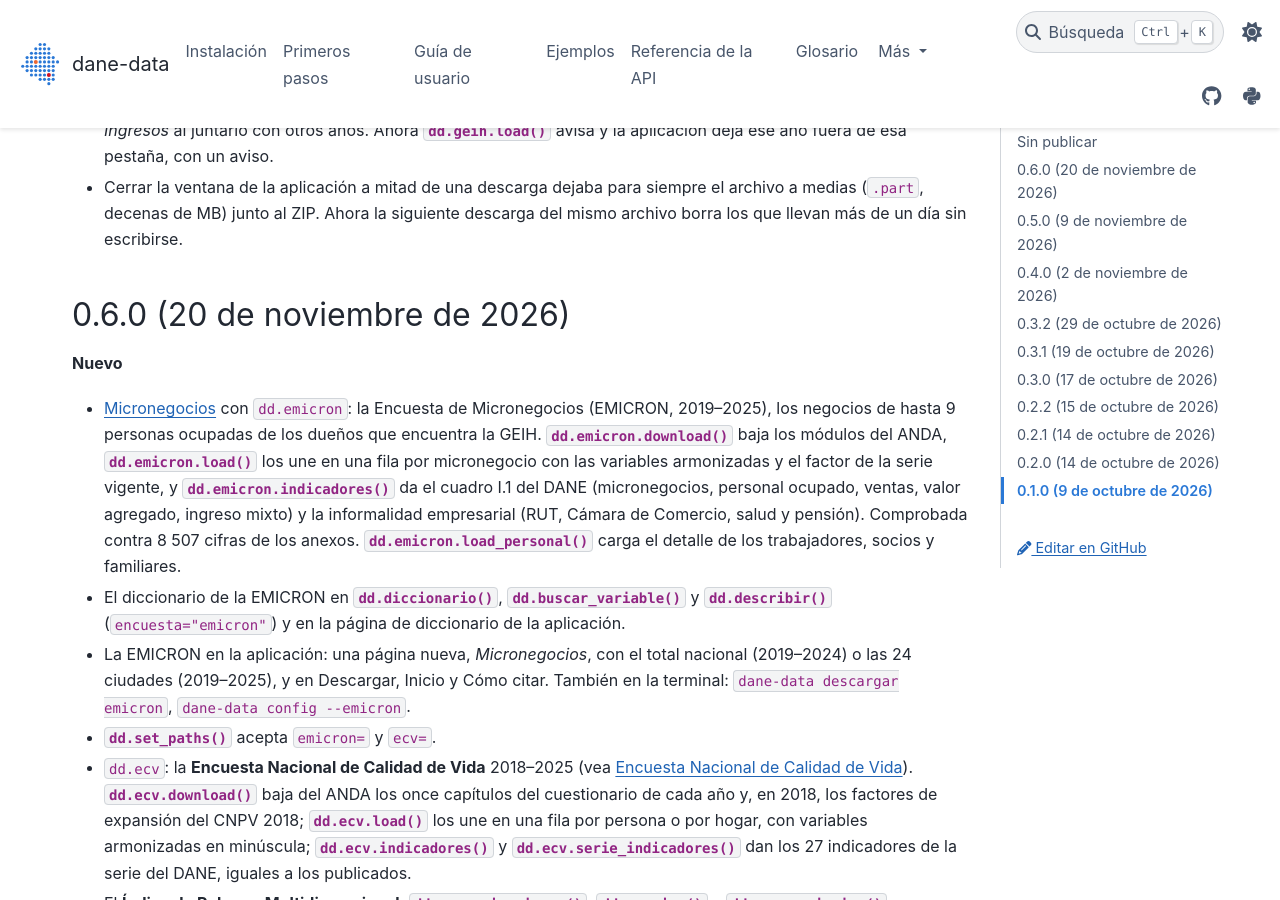
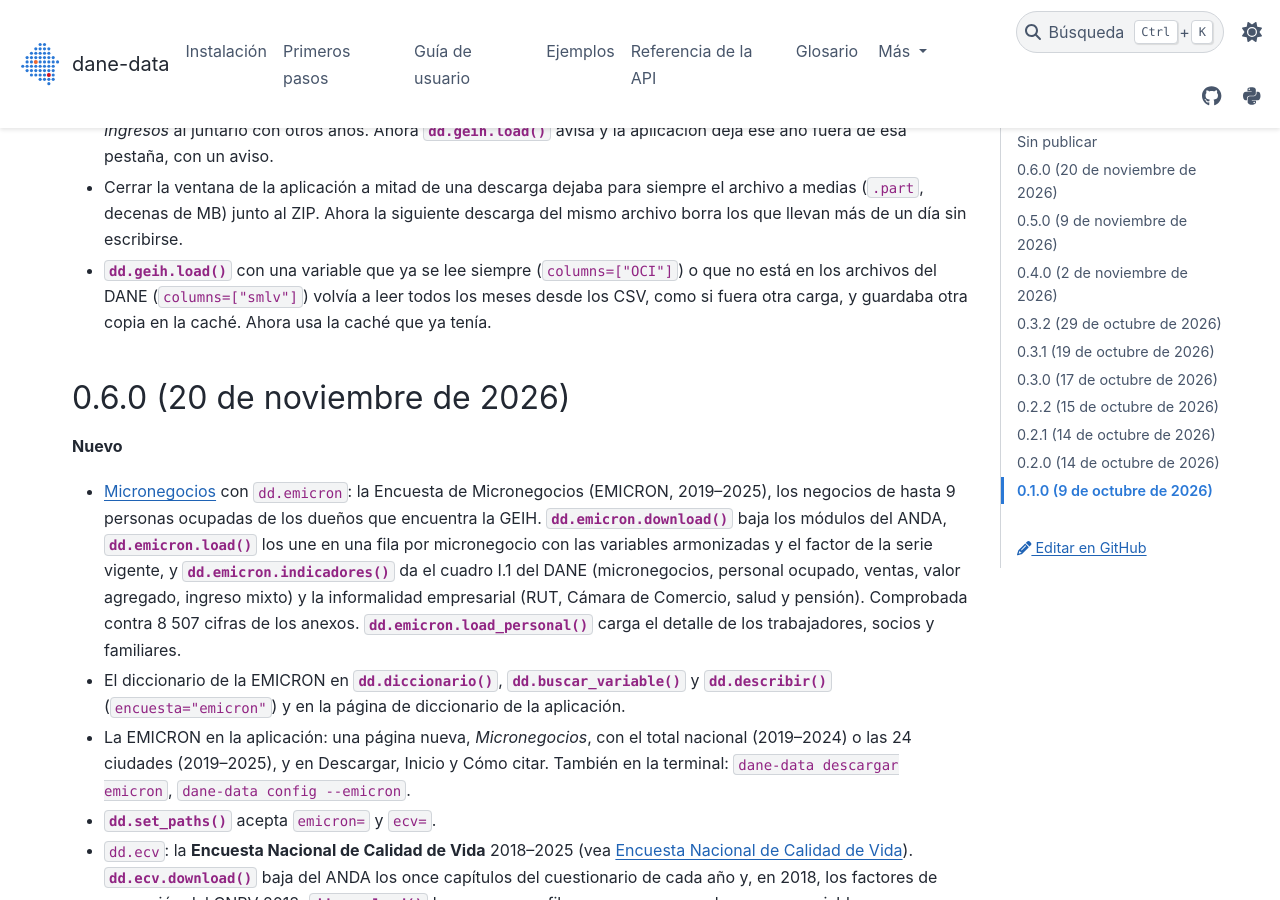
Before and after one commit to IntegralIndefinida/DANE-data, a Sphinx documentation site: the page built from docs/novedades.md, in a window 1280 px wide and 900 px high, scrolled down 615 px. Built offline with Sphinx 7.4.7 and the PyData theme 0.15.4, drawn with Linux system fonts in a browser that asks for light colours.

Commit message:
Anotar en novedades la caché de la GEIH con columnas que no cambian la lectura

```diff
--- a/docs/novedades.md
+++ b/docs/novedades.md
@@ -18,6 +18,9 @@
   juntarlo con otros años. Ahora {dd}`geih.load()` avisa y la aplicación deja ese año fuera de esa pestaña, con un aviso.
 * Cerrar la ventana de la aplicación a mitad de una descarga dejaba para siempre el archivo a medias (`.part`, decenas de
   MB) junto al ZIP. Ahora la siguiente descarga del mismo archivo borra los que llevan más de un día sin escribirse.
+* {dd}`geih.load()` con una variable que ya se lee siempre (`columns=["OCI"]`) o que no está en los archivos del DANE
+  (`columns=["smlv"]`) volvía a leer todos los meses desde los CSV, como si fuera otra carga, y guardaba otra copia en
+  la caché. Ahora usa la caché que ya tenía.
 
 ## 0.6.0 (20 de noviembre de 2026)
 
```
